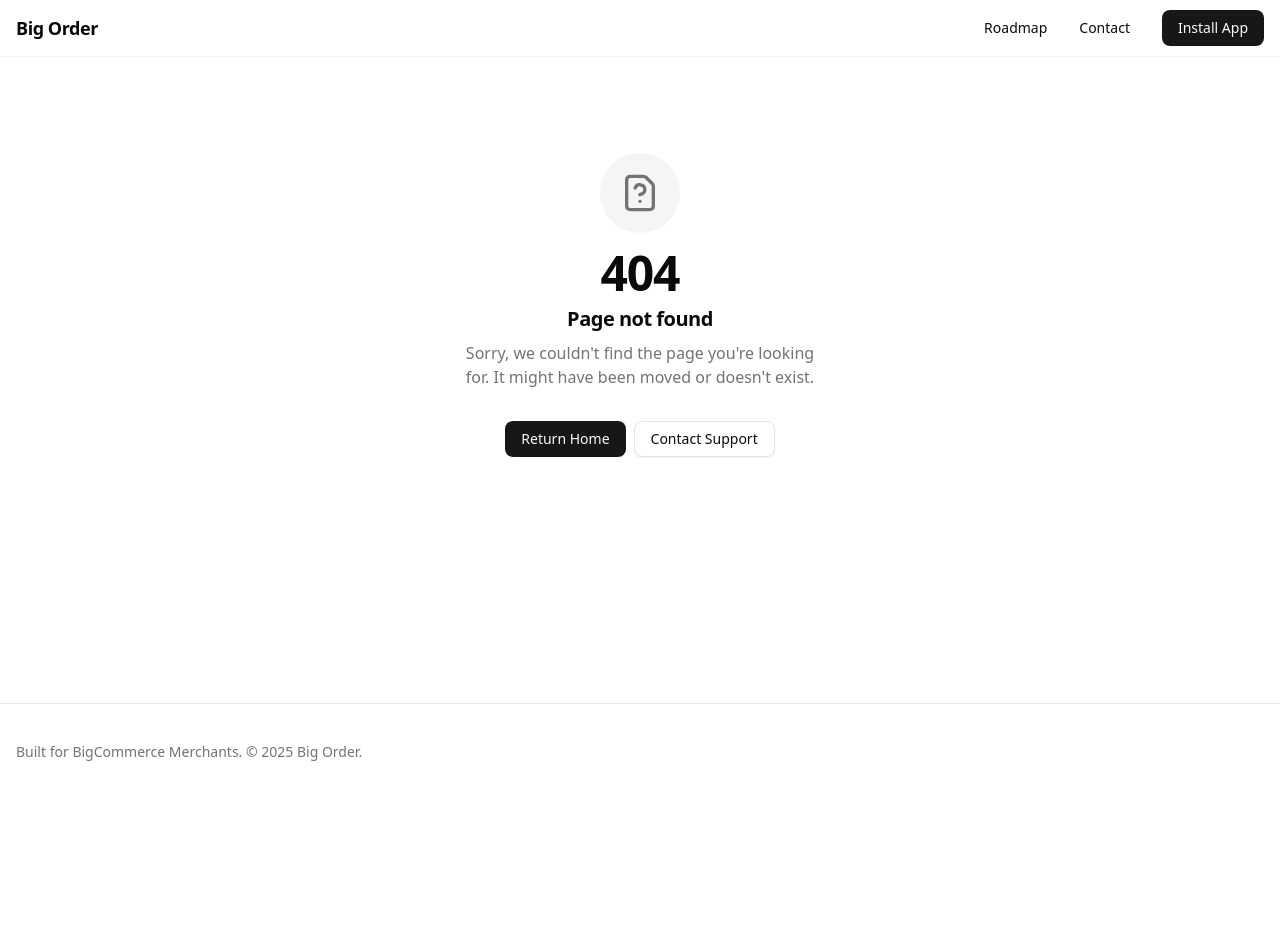
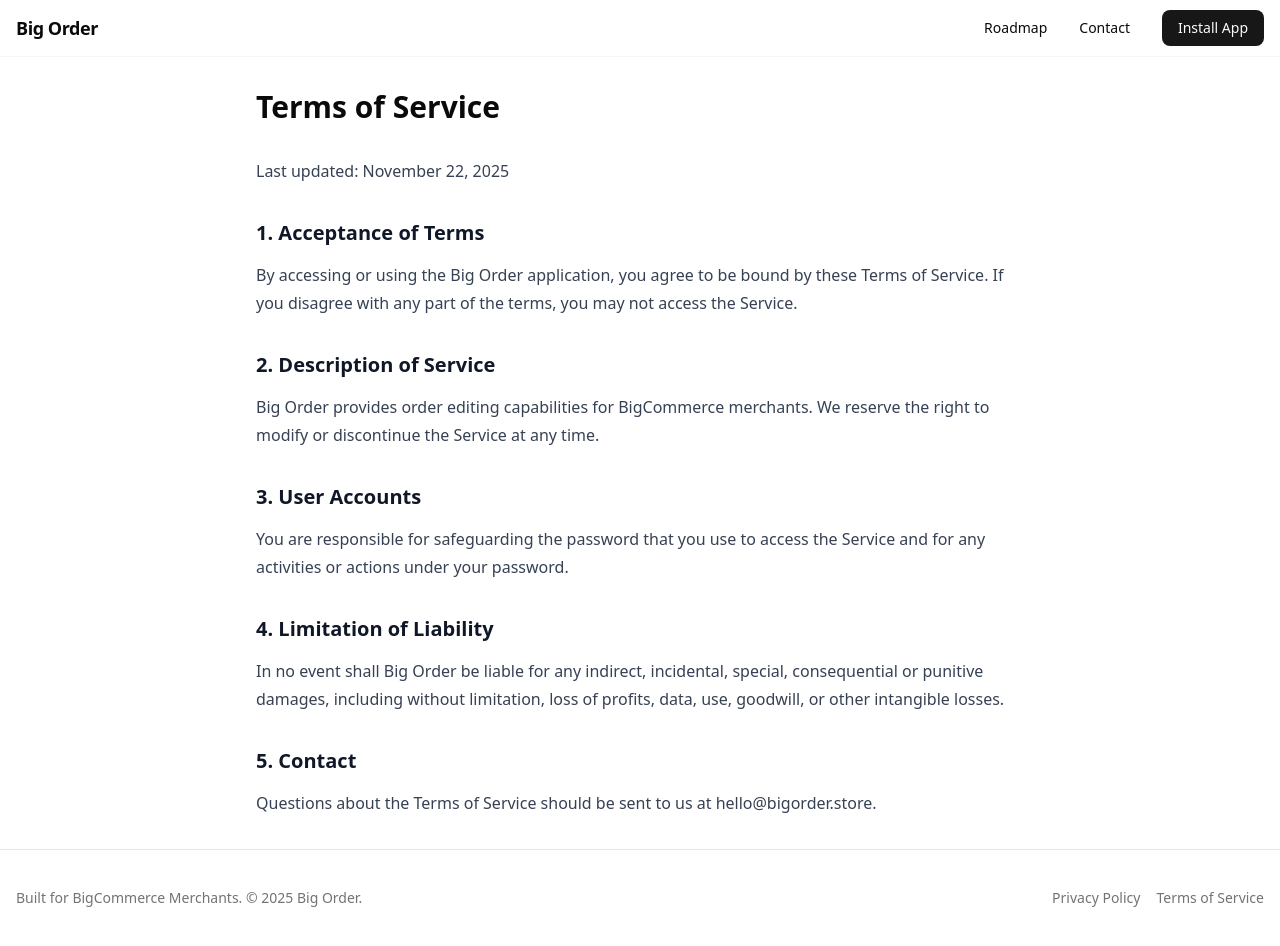
Before and after one commit to RyanLurn/big-order, a Next.js app in the folder apps/brand/: page /terms in a window 1280 px wide. Before the commit this address had no page. Before the commit the page ends 800 px from the top, so only its background shows below. Built offline with nearby package versions, Linux system fonts and the light colour scheme.

Commit message:
feat(brand/ui): legal pages

```diff
--- a/apps/brand/package.json
+++ b/apps/brand/package.json
@@ -25,6 +25,7 @@
     "@eslint/js": "^9.39.1",
     "@next/eslint-plugin-next": "^16.0.3",
     "@tailwindcss/postcss": "^4.1.17",
+    "@tailwindcss/typography": "^0.5.19",
     "@types/eslint-plugin-jsx-a11y": "^6.10.1",
     "@types/node": "^24.10.1",
     "@types/react": "^19.2.6",
--- /dev/null
+++ b/apps/brand/src/app/(legal)/privacy/page.tsx
@@ -0,0 +1,46 @@
+export default function PrivacyPage() {
+  return (
+    <div className="container mx-auto max-w-3xl py-4 md:py-8">
+      <h1 className="mb-8 text-3xl font-bold">Privacy Policy</h1>
+      <div className="prose prose-gray dark:prose-invert max-w-none">
+        <p>Last updated: November 22, 2025</p>
+        <p>
+          Big Order ("we", "our", or "us") is committed to protecting your
+          privacy. This Privacy Policy explains how your personal information is
+          collected, used, and disclosed by Big Order.
+        </p>
+        <h3>1. Information We Collect</h3>
+        <p>
+          We collect information to provide better services to our users. This
+          includes:
+        </p>
+        <ul>
+          <li>
+            <strong>Merchant Information:</strong> Name, email address, and
+            store details provided during installation.
+          </li>
+          <li>
+            <strong>Order Data:</strong> We process order details required to
+            perform edit functions (shipping address, line items). We do not
+            store credit card information.
+          </li>
+        </ul>
+        <h3>2. How We Use Your Information</h3>
+        <p>We use the information we collect to:</p>
+        <ul>
+          <li>Operate and maintain our Service.</li>
+          <li>Improve, personalize, and expand our Service.</li>
+          <li>
+            Send you emails, including order confirmations and support
+            responses.
+          </li>
+        </ul>
+        <h3>3. Contact Us</h3>
+        <p>
+          If you have any questions about this Privacy Policy, please contact us
+          at hello@bigorder.store.
+        </p>
+      </div>
+    </div>
+  );
+}
--- /dev/null
+++ b/apps/brand/src/app/(legal)/terms/page.tsx
@@ -0,0 +1,40 @@
+export default function TermsPage() {
+  return (
+    <div className="container mx-auto max-w-3xl py-4 md:py-8">
+      <h1 className="mb-8 text-3xl font-bold">Terms of Service</h1>
+      <div className="prose prose-gray dark:prose-invert max-w-none">
+        <p>Last updated: November 22, 2025</p>
+        <h3>1. Acceptance of Terms</h3>
+        <p>
+          By accessing or using the Big Order application, you agree to be bound
+          by these Terms of Service. If you disagree with any part of the terms,
+          you may not access the Service.
+        </p>
+        <h3>2. Description of Service</h3>
+        <p>
+          Big Order provides order editing capabilities for BigCommerce
+          merchants. We reserve the right to modify or discontinue the Service
+          at any time.
+        </p>
+        <h3>3. User Accounts</h3>
+        <p>
+          You are responsible for safeguarding the password that you use to
+          access the Service and for any activities or actions under your
+          password.
+        </p>
+        <h3>4. Limitation of Liability</h3>
+        <p>
+          In no event shall Big Order be liable for any indirect, incidental,
+          special, consequential or punitive damages, including without
+          limitation, loss of profits, data, use, goodwill, or other intangible
+          losses.
+        </p>
+        <h3>5. Contact</h3>
+        <p>
+          Questions about the Terms of Service should be sent to us at
+          hello@bigorder.store.
+        </p>
+      </div>
+    </div>
+  );
+}
--- a/apps/brand/src/app/globals.css
+++ b/apps/brand/src/app/globals.css
@@ -1,5 +1,6 @@
 @import "tailwindcss";
 @import "tw-animate-css";
+@plugin "@tailwindcss/typography";
 
 @custom-variant dark (&:is(.dark *));
 
--- a/apps/brand/src/components/site-footer.tsx
+++ b/apps/brand/src/components/site-footer.tsx
@@ -1,3 +1,5 @@
+import Link from "next/link";
+
 function SiteFooter() {
   return (
     <footer className="border-t py-6 md:py-0">
@@ -5,6 +7,14 @@
         <p className="text-center text-sm leading-loose text-muted-foreground md:text-left">
           Built for BigCommerce Merchants. © 2025 Big Order.
         </p>
+        <nav className="flex gap-4 text-sm font-medium text-muted-foreground">
+          <Link className="hover:underline" href="/privacy">
+            Privacy Policy
+          </Link>
+          <Link className="hover:underline" href="/terms">
+            Terms of Service
+          </Link>
+        </nav>
       </div>
     </footer>
   );
```
Also changed, not shown: 1 other file (tests, documents, lock files or other folders).
